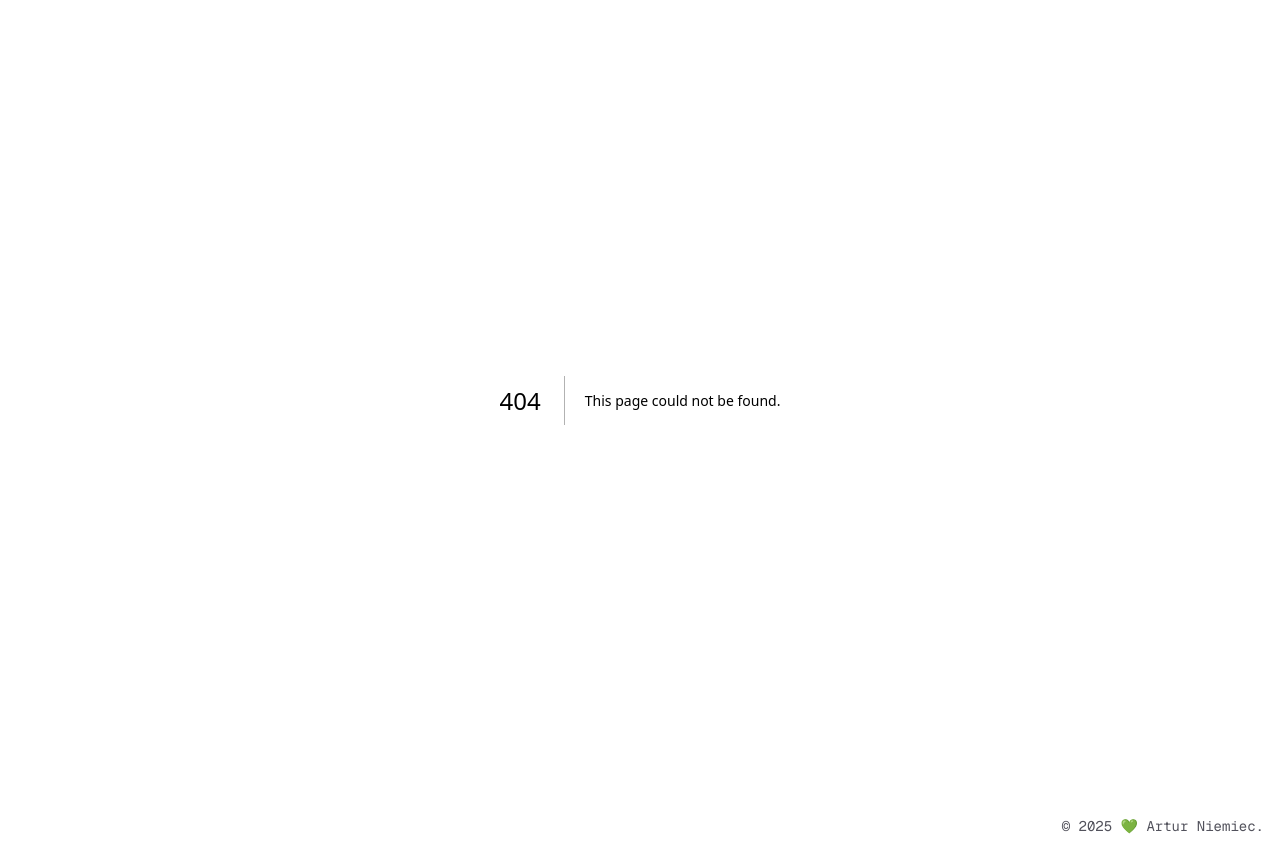
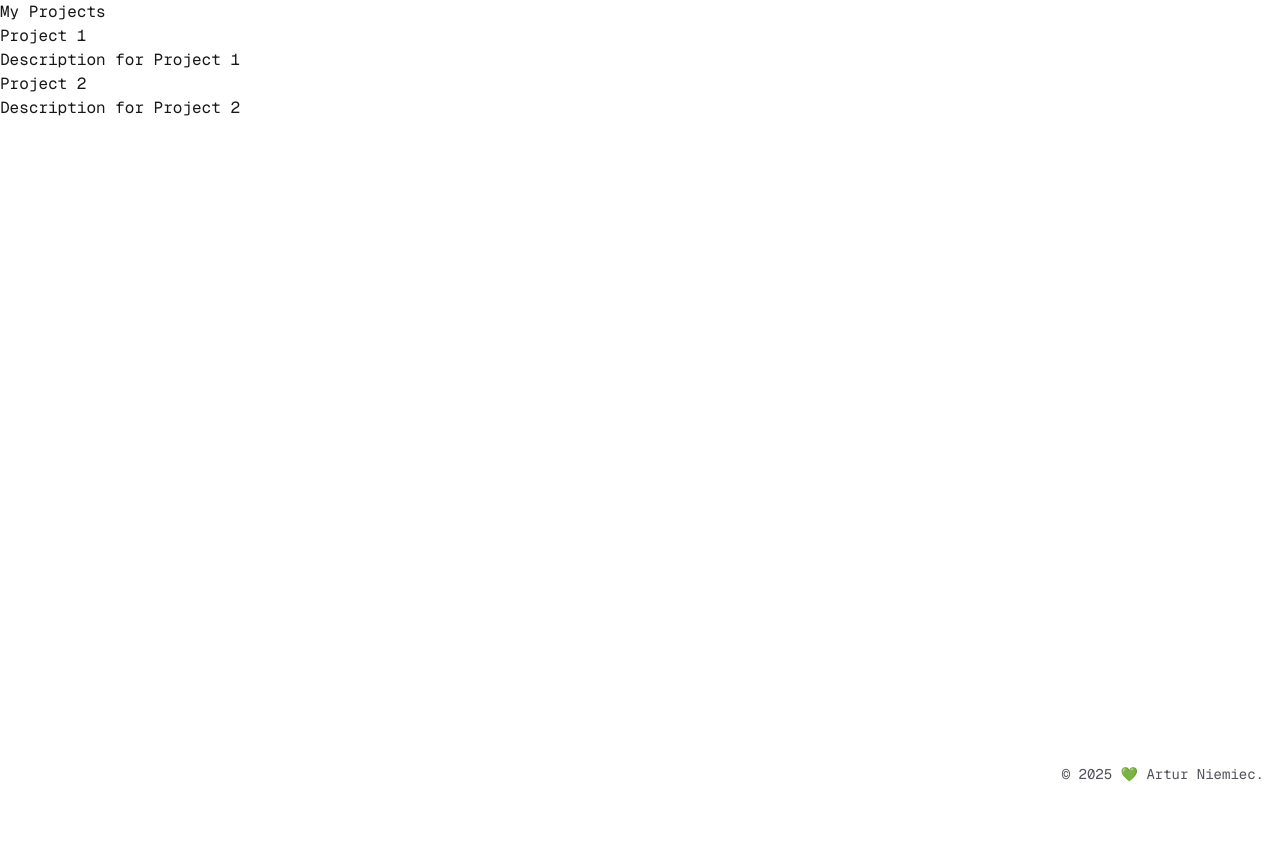
Before and after one commit to MrNtex/portfolio-v2, a Next.js app: page /projects in a window 1280 px wide. Before the commit this address had no page. After the commit the page ends 800 px from the top, so only its background shows below. Built offline with nearby package versions, Linux system fonts and the light colour scheme.

Commit message:
feat: Added projects page

```diff
--- /dev/null
+++ b/app/projects/page.tsx
@@ -0,0 +1,18 @@
+import React from 'react'
+import projects from '@/data/projects'
+import ListedProject from '@/components/listed-project'
+
+export default function Page() {
+  return (
+    <div>
+      <h1>My Projects</h1>
+      <ul>
+        {
+          projects.map((project) => (
+            <ListedProject key={project.title} {...project} />
+          ))
+        }
+      </ul>
+    </div>
+  )
+}
--- /dev/null
+++ b/components/listed-project.tsx
@@ -0,0 +1,16 @@
+import React from 'react'
+
+export interface ListedProjectProps {
+  title: string;
+  description: string;
+  link: string;
+}
+
+export default function ListedProject({ title, description, link }: ListedProjectProps) {
+  return (
+    <li>
+      <a href={link}>{title}</a>
+      <p>{description}</p>
+    </li>
+  )
+}
--- /dev/null
+++ b/data/projects.ts
@@ -0,0 +1,17 @@
+import { ListedProjectProps } from "@/components/listed-project";
+
+
+export const projects: ListedProjectProps[] = [
+  {
+    title: "Project 1",
+    description: "Description for Project 1",
+    link: "https://example.com"
+  },
+  {
+    title: "Project 2",
+    description: "Description for Project 2",
+    link: "https://example.com"
+  }
+];
+
+export default projects;
```
